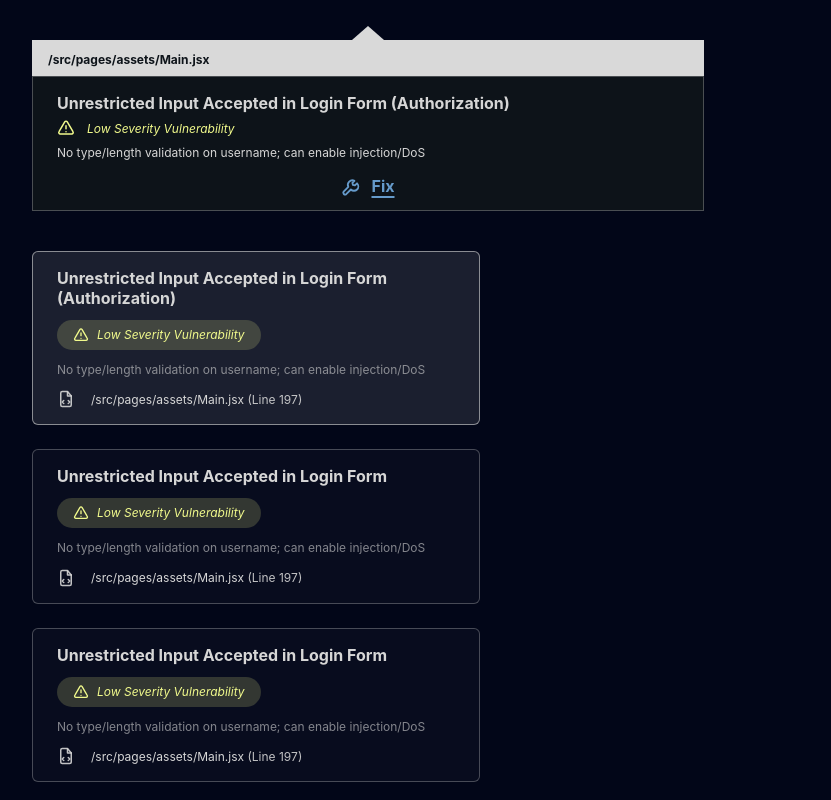
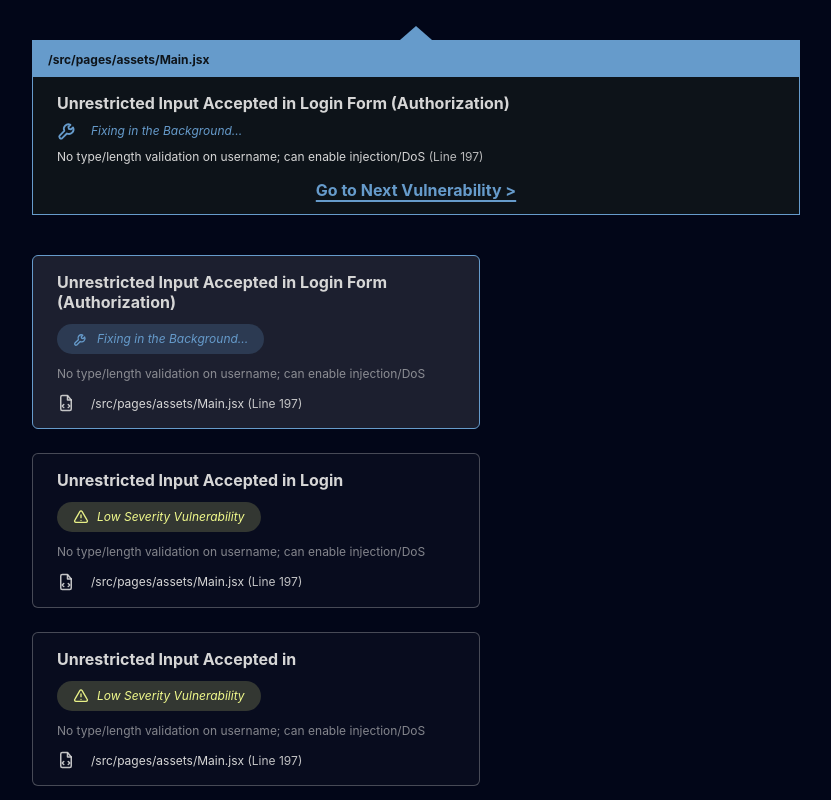
Before and after one commit to jkuo630/Trojan, a Next.js app in the folder frontend/: page /testing in a window 1280 px wide. Both pictures are taken after a click on the button "Fix". Shown: the top 800 px of the page, without its empty margins (0-831 px from the left). Built offline with nearby package versions, Linux system fonts and the light colour scheme.

Commit message:
fixed + fixing states

```diff
--- a/frontend/app/testing/MockFindings.tsx
+++ b/frontend/app/testing/MockFindings.tsx
@@ -14,21 +14,21 @@ export const mockFindings: VulnerabilityCardData[] = [
     line: 197,
   },
   {
-    title: "Unrestricted Input Accepted in Login Form",
+    title: "Unrestricted Input Accepted in Login",
     severity: "low",
     message: "No type/length validation on username; can enable injection/DoS",
     filePath: "/src/pages/assets/Main.jsx",
     line: 197,
   },
   {
-    title: "Unrestricted Input Accepted in Login Form",
+    title: "Unrestricted Input Accepted in",
     severity: "low",
     message: "No type/length validation on username; can enable injection/DoS",
     filePath: "/src/pages/assets/Main.jsx",
     line: 197,
   },
   {
-    title: "Unrestricted Input Accepted in Login Form",
+    title: "Unrestricted Input Accep",
     severity: "low",
     message: "No type/length validation on username; can enable injection/DoS",
     filePath: "/src/pages/assets/Main.jsx",
--- a/frontend/app/testing/page.tsx
+++ b/frontend/app/testing/page.tsx
@@ -6,34 +6,95 @@ import { VulnerabilityCard } from "../../components/Vulnerability";
 import { VulnerabilityPopUp } from "../../components/VulnerabilityPopUp";
 import { mockFindings } from "./MockFindings";
 
+type FixState = "default" | "fixing" | "fixed";
+
+function keyOf(f: { filePath: string; line: number; title: string }) {
+  // stable per-vulnerability key without adding new backend fields
+  return `${f.filePath}:${f.line}:${f.title}`;
+}
+
 export default function TestingPage() {
   const [selectedIndex, setSelectedIndex] = React.useState(0);
+
+  // Store state PER vulnerability (so it persists when you navigate away)
+  const [states, setStates] = React.useState<Record<string, FixState>>(() => {
+    const init: Record<string, FixState> = {};
+    for (const f of mockFindings) init[keyOf(f)] = "default";
+    return init;
+  });
+
   const selected = mockFindings[selectedIndex];
+  const selectedKey = keyOf(selected);
+  const selectedState: FixState = states[selectedKey] ?? "default";
+
+  const goNext = React.useCallback(() => {
+    setSelectedIndex((i) => (i + 1) % mockFindings.length);
+  }, []);
+
+  const onFix = React.useCallback(() => {
+    // IMPORTANT: do NOT advance here
+    setStates((prev) => ({
+      ...prev,
+      [selectedKey]: "fixing",
+    }));
+
+    // ---- BACKEND QUEUE PLACEHOLDER ----
+    // When your backend says this vulnerability is fixed,
+    // call setStates and flip it to "fixed".
+    //
+    // For now, you can simulate it like this (optional):
+    // setTimeout(() => {
+    //   setStates((prev) => ({ ...prev, [selectedKey]: "fixed" }));
+    // }, 2000);
+    // ----------------------------------
+  }, [selectedKey]);
+
+  // Example helper you can call once your backend queue comes in:
+  // (Use filePath/line/title to locate which vuln got fixed.)
+  const markFixedFromBackend = React.useCallback(
+    (f: (typeof mockFindings)[number]) => {
+      const k = keyOf(f);
+      setStates((prev) => ({ ...prev, [k]: "fixed" }));
+    },
+    []
+  );
+
+  // (optional) expose for quick manual testing in devtools:
+  // window.__markFixed = () => markFixedFromBackend(selected);
+  React.useEffect(() => {
+    // @ts-ignore
+    window.__markFixed = () => markFixedFromBackend(selected);
+  }, [markFixedFromBackend, selected]);
 
   return (
     <main className="min-h-screen bg-slate-950 px-8 py-10">
-      <div className="max-w-3xl space-y-10">
-        {/* Pop-up preview (uses same mocked data) */}
-        <div className="max-w-2xl">
+      <div className="max-w-4xl space-y-10">
+        {/* PopUp mirrors the SELECTED card's state */}
+        <div className="max-w-3xl">
           <VulnerabilityPopUp
             data={selected}
-            onFix={() => {
-              // mock action
-              console.log("Fix clicked for:", selected);
-            }}
+            state={selectedState}
+            onFix={() => onFix()}
+            onNext={goNext} // only used when state is fixing/fixed
           />
         </div>
 
-        {/* Card list */}
+        {/* Card list (each card uses its own stored state) */}
         <div className="max-w-md space-y-6">
-          {mockFindings.map((f, i) => (
-            <VulnerabilityCard
-              key={i}
-              data={f}
-              selected={i === selectedIndex}
-              onClick={() => setSelectedIndex(i)}
-            />
-          ))}
+          {mockFindings.map((f, i) => {
+            const k = keyOf(f);
+            const s: FixState = states[k] ?? "default";
+
+            return (
+              <VulnerabilityCard
+                key={k}
+                data={f}
+                selected={i === selectedIndex}
+                onClick={() => setSelectedIndex(i)}
+                state={s}
+              />
+            );
+          })}
         </div>
       </div>
     </main>
--- a/frontend/components/Vulnerability.tsx
+++ b/frontend/components/Vulnerability.tsx
@@ -1,8 +1,10 @@
+// components/Vulnerability.tsx
 "use client";
 
 import * as React from "react";
 
 export type Severity = "low" | "medium" | "high";
+export type FixState = "default" | "fixing" | "fixed";
 
 export type VulnerabilityCardData = {
   title: string;
@@ -18,6 +20,9 @@ export type VulnerabilityCardProps = {
   selected?: boolean;
   onClick?: () => void;
   className?: string;
+
+  /** New: drives the blue/green states */
+  state?: FixState;
 };
 
 function cx(...classes: Array<string | false | null | undefined>) {
@@ -26,38 +31,47 @@ function cx(...classes: Array<string | false | null | undefined>) {
 
 function severityPillClasses(severity: Severity) {
   switch (severity) {
+    case "high":
+      return "bg-[rgb(var(--sev-high-rgb)/0.18)] text-[var(--sev-high)]";
+    case "medium":
+      return "bg-[rgb(var(--sev-medium-rgb)/0.18)] text-[var(--sev-medium)]";
     case "low":
       return "bg-[rgb(var(--sev-low-rgb)/0.18)] text-[var(--sev-low)]";
-    case "medium":
-      return "bg-[rgb(var(--sev-medium-rgb)/0.18)] text-[var(--sev-medium)]";
-    case "high":
-      return "bg-[rgb(var(--sev-high-rgb)/0.18)] text-[var(--sev-high)]";
   }
 }
 
 function severityLabel(severity: Severity) {
   switch (severity) {
+    case "high":
+      return "High";
+    case "medium":
+      return "Medium";
     case "low":
       return "Low";
-    case "medium":
-      return "Medium";
-    case "high":
-      return "High";
   }
 }
 
-function FileIcon() {
+function WarningIcon() {
   return (
-    <svg width="18" height="18" viewBox="0 0 24 24" fill="none" aria-hidden="true">
+    <svg width="16" height="16" viewBox="0 0 24 24" className="opacity-95" fill="none" aria-hidden="true">
       <path
-        d="M14 2H7a2 2 0 0 0-2 2v16a2 2 0 0 0 2 2h10a2 2 0 0 0 2-2V8l-5-6Z"
+        d="M10.29 3.86 2.89 16.66A2 2 0 0 0 4.6 20h14.8a2 2 0 0 0 1.71-3.34l-7.4-12.8a2 2 0 0 0-3.42 0Z"
         stroke="currentColor"
         strokeWidth="2"
+        strokeLinecap="round"
         strokeLinejoin="round"
       />
-      <path d="M14 2v6h6" stroke="currentColor" strokeWidth="2" strokeLinejoin="round" />
+      <path d="M12 9v4" stroke="currentColor" strokeWidth="2" strokeLinecap="round" />
+      <path d="M12 17h.01" stroke="currentColor" strokeWidth="2" strokeLinecap="round" />
+    </svg>
+  );
+}
+
+function WrenchIcon() {
+  return (
+    <svg width="16" height="16" viewBox="0 0 24 24" fill="none" aria-hidden="true">
       <path
-        d="M9 14l-2 2 2 2M15 14l2 2-2 2"
+        d="M14.7 6.3a5 5 0 0 0-6.7 6.7l-5.1 5.1a2 2 0 0 0 2.8 2.8l5.1-5.1a5 5 0 0 0 6.7-6.7l-2.3 2.3-2.2-.6-.6-2.2 2.3-2.3Z"
         stroke="currentColor"
         strokeWidth="2"
         strokeLinecap="round"
@@ -67,19 +81,46 @@ function FileIcon() {
   );
 }
 
-function CautionIcon() {
+function CheckIcon() {
   return (
     <svg width="16" height="16" viewBox="0 0 24 24" fill="none" aria-hidden="true">
       <path
-        d="M10.29 3.86 2.89 16.66A2 2 0 0 0 4.6 20h14.8a2 2 0 0 0 1.71-3.34l-7.4-12.8a2 2 0 0 0-3.42 0Z"
+        d="M20 12a8 8 0 1 1-16 0 8 8 0 0 1 16 0Z"
         stroke="currentColor"
         strokeWidth="2"
+      />
+      <path
+        d="m8.5 12.2 2.2 2.2 4.8-5"
+        stroke="currentColor"
+        strokeWidth="2"
+        strokeLinecap="round"
         strokeLinejoin="round"
       />
-      <path d="M12 9v4" stroke="currentColor" strokeWidth="2" strokeLinecap="round" />
-      <path d="M12 17h.01" stroke="currentColor" strokeWidth="2" strokeLinecap="round" />
     </svg>
   );
+}
+
+function statusBorderClasses(state: FixState, selected: boolean) {
+  // keep the same sizing/opacity/margins, only swap “plain colour”
+  if (state === "fixing") {
+    return cx(
+      "border-[var(--blue)]",
+      selected ? "bg-[rgb(var(--foreground-rgb)/0.12)]" : "bg-[rgb(var(--foreground-rgb)/0.03)]",
+      "hover:bg-[rgb(var(--foreground-rgb)/0.05)] hover:border-[var(--blue)]"
+    );
+  }
+  if (state === "fixed") {
+    return cx(
+      "border-[#4CF177]",
+      selected ? "bg-[rgb(var(--foreground-rgb)/0.12)]" : "bg-[rgb(var(--foreground-rgb)/0.03)]",
+      "hover:bg-[rgb(var(--foreground-rgb)/0.05)] hover:border-[#4CF177]"
+    );
+  }
+
+  // default behavior
+  return selected
+    ? "border-[rgb(var(--foreground-rgb)/0.60)] bg-[rgb(var(--foreground-rgb)/0.12)]"
+    : "border-[rgb(var(--foreground-rgb)/0.30)] bg-[rgb(var(--foreground-rgb)/0.03)] hover:bg-[rgb(var(--foreground-rgb)/0.05)] hover:border-[rgb(var(--foreground-rgb)/0.45)]";
 }
 
 export function VulnerabilityCard({
@@ -87,6 +128,7 @@ export function VulnerabilityCard({
   selected = false,
   onClick,
   className,
+  state = "default",
 }: VulnerabilityCardProps) {
   return (
     <button
@@ -94,20 +136,13 @@ export function VulnerabilityCard({
       onClick={onClick}
       aria-pressed={selected}
       className={cx(
-        // Less rounded corners + tighter feel
         "w-full text-left border rounded-md transition",
         "px-6 py-4",
         "focus:outline-none focus-visible:ring-2 focus-visible:ring-[rgb(var(--blue-rgb)/0.50)]",
-
-        // Selected background noticeably different (matches your 2nd screenshot)
-        selected
-          ? "border-[rgb(var(--foreground-rgb)/0.60)] bg-[rgb(var(--foreground-rgb)/0.12)]"
-          : "border-[rgb(var(--foreground-rgb)/0.30)] bg-[rgb(var(--foreground-rgb)/0.03)] hover:bg-[rgb(var(--foreground-rgb)/0.05)] hover:border-[rgb(var(--foreground-rgb)/0.45)]",
-
+        statusBorderClasses(state, selected),
         className
       )}
     >
-      {/* less space between blocks */}
       <div className="space-y-3">
         {/* Title */}
         <div className="leading-tight">
@@ -117,32 +152,77 @@ export function VulnerabilityCard({
           </div>
         </div>
 
-        {/* Severity pill — thinner */}
-        <div>
-          <span
-            className={cx(
-              "inline-flex items-center gap-2 rounded-full",
-              "px-4 py-1.5",            // thinner pill
-              "text-3 italic",          // keep your standardized size
-              severityPillClasses(data.severity)
-            )}
-          >
-            <span className="text-current">
-              <CautionIcon />
+        {/* State pill / Severity pill */}
+        {state === "default" ? (
+          <div>
+            <span
+              className={cx(
+                "inline-flex items-center gap-2 rounded-full px-4 py-1.5",
+                "text-3 italic",
+                severityPillClasses(data.severity)
+              )}
+            >
+              <span className="text-current">
+                <WarningIcon />
+              </span>
+              {severityLabel(data.severity)} Severity Vulnerability
             </span>
-            {severityLabel(data.severity)} Severity Vulnerability
-          </span>
-        </div>
+          </div>
+        ) : state === "fixing" ? (
+          <div>
+            <span
+              className={cx(
+                "inline-flex items-center gap-2 rounded-full px-4 py-1.5",
+                "text-3 italic",
+                "bg-[rgb(var(--blue-rgb)/0.22)] text-[var(--blue)]"
+              )}
+            >
+              <span className="text-current">
+                <WrenchIcon />
+              </span>
+              Fixing in the Background...
+            </span>
+          </div>
+        ) : (
+          <div>
+            <span
+              className={cx(
+                "inline-flex items-center gap-2 rounded-full px-4 py-1.5",
+                "text-3 italic",
+                "bg-[#4CF177]/20 text-[#4CF177]"
+              )}
+            >
+              <span className="text-current">
+                <CheckIcon />
+              </span>
+              Fixed Vulnerability
+            </span>
+          </div>
+        )}
 
-        {/* Message — less line spacing */}
-        <p className="text-3 leading-snug text-[rgb(var(--gray-rgb)/0.60)]">
-          {data.message}
-        </p>
+        {/* Summary */}
+        <p className="text-3 leading-snug text-[rgb(var(--gray-rgb)/0.60)]">{data.message}</p>
 
-        {/* Location — icon has no border */}
+        {/* Location */}
         <div className="flex items-center gap-4 text-3 text-[var(--gray)]">
           <span className="inline-flex items-center justify-center text-[rgb(var(--gray-rgb)/0.90)]">
-            <FileIcon />
+            {/* file icon */}
+            <svg width="18" height="18" viewBox="0 0 24 24" fill="none" aria-hidden="true">
+              <path
+                d="M14 2H7a2 2 0 0 0-2 2v16a2 2 0 0 0 2 2h10a2 2 0 0 0 2-2V8l-5-6Z"
+                stroke="currentColor"
+                strokeWidth="2"
+                strokeLinejoin="round"
+              />
+              <path d="M14 2v6h6" stroke="currentColor" strokeWidth="2" strokeLinejoin="round" />
+              <path
+                d="M9 14l-2 2 2 2M15 14l2 2-2 2"
+                stroke="currentColor"
+                strokeWidth="2"
+                strokeLinecap="round"
+                strokeLinejoin="round"
+              />
+            </svg>
           </span>
           <span className="truncate leading-tight">
             {data.filePath}{" "}
--- a/frontend/components/VulnerabilityPopUp.tsx
+++ b/frontend/components/VulnerabilityPopUp.tsx
@@ -1,8 +1,10 @@
+// components/VulnerabilityPopUp.tsx
 "use client";
 
 import * as React from "react";
 
 export type Severity = "low" | "medium" | "high";
+export type FixState = "default" | "fixing" | "fixed";
 
 export type VulnerabilityCardData = {
   title: string;
@@ -15,7 +17,16 @@ export type VulnerabilityCardData = {
 
 export type VulnerabilityPopUpProps = {
   data: VulnerabilityCardData;
+
+  /** New: drives the blue/green states */
+  state?: FixState;
+
+  /** Click Fix (should set state->fixing in parent) */
   onFix?: (data: VulnerabilityCardData) => void;
+
+  /** Go to next vulnerability (parent should increment index and loop) */
+  onNext?: () => void;
+
   className?: string;
 };
 
@@ -47,46 +58,24 @@ function severityLabel(severity: Severity) {
 
 function CautionIcon() {
   return (
-    <svg
-      width="18"
-      height="18"
-      viewBox="0 0 24 24"
-      fill="none"
-      aria-hidden="true"
-    >
+    <svg width="18" height="18" viewBox="0 0 24 24" fill="none" aria-hidden="true">
       <path
         d="M10.29 3.86 2.89 16.66A2 2 0 0 0 4.6 20h14.8a2 2 0 0 0 1.71-3.34l-7.4-12.8a2 2 0 0 0-3.42 0Z"
         stroke="currentColor"
         strokeWidth="2"
         strokeLinejoin="round"
       />
-      <path
-        d="M12 9v4"
-        stroke="currentColor"
-        strokeWidth="2"
-        strokeLinecap="round"
-      />
-      <path
-        d="M12 17h.01"
-        stroke="currentColor"
-        strokeWidth="2"
-        strokeLinecap="round"
-      />
+      <path d="M12 9v4" stroke="currentColor" strokeWidth="2" strokeLinecap="round" />
+      <path d="M12 17h.01" stroke="currentColor" strokeWidth="2" strokeLinecap="round" />
     </svg>
   );
 }
 
 function WrenchIcon() {
   return (
-    <svg
-      width="22"
-      height="22"
-      viewBox="0 0 24 24"
-      fill="none"
-      aria-hidden="true"
-    >
+    <svg width="22" height="22" viewBox="0 0 24 24" fill="none" aria-hidden="true">
       <path
-        d="M14.7 6.3a5 5 0 0 0-6.7 6.7l-5.1 5.1a2 2 0 0 0 2.8 2.8l5.1-5.1a2 2 0 0 0 6.7-6.7l-2.3 2.3-2.2-.6-.6-2.2 2.3-2.3Z"
+        d="M14.7 6.3a5 5 0 0 0-6.7 6.7l-5.1 5.1a2 2 0 0 0 2.8 2.8l5.1-5.1a5 5 0 0 0 6.7-6.7l-2.3 2.3-2.2-.6-.6-2.2 2.3-2.3Z"
         stroke="currentColor"
         strokeWidth="2"
         strokeLinecap="round"
@@ -96,24 +85,63 @@ function WrenchIcon() {
   );
 }
 
+function CheckIcon() {
+  return (
+    <svg width="22" height="22" viewBox="0 0 24 24" fill="none" aria-hidden="true">
+      <path d="M20 12a8 8 0 1 1-16 0 8 8 0 0 1 16 0Z" stroke="currentColor" strokeWidth="2" />
+      <path
+        d="m8.5 12.2 2.2 2.2 4.8-5"
+        stroke="currentColor"
+        strokeWidth="2"
+        strokeLinecap="round"
+        strokeLinejoin="round"
+      />
+    </svg>
+  );
+}
+
+function barBgClass(state: FixState) {
+  if (state === "fixing") return "bg-[var(--blue)]";
+  if (state === "fixed") return "bg-[#4CF177]";
+  return "bg-[#D9D9D9]";
+}
+
+function triangleColorClass(state: FixState) {
+  if (state === "fixing") return "border-b-[var(--blue)]";
+  if (state === "fixed") return "border-b-[#4CF177]";
+  return "border-b-[#D9D9D9]";
+}
+
+function bodyBorderClass(state: FixState) {
+  if (state === "fixing") return "border-[var(--blue)]";
+  if (state === "fixed") return "border-[#4CF177]";
+  return "border-[rgb(var(--foreground-rgb)/0.30)]";
+}
+
 export function VulnerabilityPopUp({
   data,
+  state = "default",
   onFix,
+  onNext,
   className,
 }: VulnerabilityPopUpProps) {
+  const statusColor = state === "fixing" ? "text-[var(--blue)]" : state === "fixed" ? "text-[#4CF177]" : "";
+  const statusHover = "hover:text-white hover:decoration-white";
+
   return (
     <section className={cx("w-full", className)}>
       {/* Top bar */}
       <div className="relative">
-        <div className="h-9 w-full bg-[#D9D9D9]" />
+        <div className={cx("h-9 w-full", barBgClass(state))} />
 
-        {/* Center triangle pointer (tip UP, sitting on top of bar) */}
+        {/* Center triangle pointer (tip UP, on top of bar) */}
+        <div className="absolute left-1/2 top-0 -translate-x-1/2 -translate-y-full" aria-hidden="true">
           <div
-          className="absolute left-1/2 top-0 -translate-x-1/2 -translate-y-full"
-          aria-hidden="true"
-        >
-          {/* triangle pointing up */}
-          <div className="h-0 w-0 border-l-[16px] border-r-[16px] border-b-[14px] border-l-transparent border-r-transparent border-b-[#D9D9D9]" />
+            className={cx(
+              "h-0 w-0 border-l-[16px] border-r-[16px] border-b-[14px] border-l-transparent border-r-transparent",
+              triangleColorClass(state)
+            )}
+          />
         </div>
 
         {/* File path (12 bold, #0E141A) */}
@@ -127,64 +155,89 @@ export function VulnerabilityPopUp({
       {/* Body */}
       <div
         className={cx(
-          "border border-[rgb(var(--foreground-rgb)/0.30)]",
+          "border",
+          bodyBorderClass(state),
           "bg-[rgb(var(--background-rgb)/0.96)]",
-          "px-6 pt-4 pb-3",
+          "px-6 pt-4 pb-3"
         )}
       >
-        {/* Title: 16 bold, #D6D6D6 */}
+        {/* Title */}
         <h3 className="text-[16px] font-bold font-[var(--font-sans)] text-[var(--gray)] leading-tight">
           {data.title}
-          {data.category ? <span> ({data.category})</span> : null}
+          {data.category ? <span>{" "}({data.category})</span> : null}
         </h3>
 
-        {/* Severity: 12 italic, severity color */}
+        {/* Severity / Fixing / Fixed line */}
+        {state === "default" ? (
           <div className="mt-1.5 flex items-center gap-3">
-          <span
-            className={cx(
-              "inline-flex items-center",
-              severityTextClasses(data.severity),
-            )}
-          >
+            <span className={cx("inline-flex items-center", severityTextClasses(data.severity))}>
               <CautionIcon />
             </span>
-          <span
-            className={cx(
-              "text-[12px] italic font-[var(--font-sans)] leading-tight",
-              severityTextClasses(data.severity),
-            )}
-          >
+            <span className={cx("text-[12px] italic font-[var(--font-sans)] leading-tight", severityTextClasses(data.severity))}>
               {severityLabel(data.severity)} Severity Vulnerability
             </span>
           </div>
+        ) : state === "fixing" ? (
+          <div className="mt-1.5 flex items-center gap-3">
+            <span className={cx("inline-flex items-center", statusColor)}>
+              <WrenchIcon />
+            </span>
+            <span className={cx("text-[12px] italic font-[var(--font-sans)] leading-tight", statusColor)}>
+              Fixing in the Background...
+            </span>
+          </div>
+        ) : (
+          <div className="mt-1.5 flex items-center gap-3">
+            <span className={cx("inline-flex items-center", statusColor)}>
+              <CheckIcon />
+            </span>
+            <span className={cx("text-[12px] italic font-[var(--font-sans)] leading-tight", statusColor)}>
+              Fixed Vulnerability
+            </span>
+          </div>
+        )}
 
-        {/* Message: 12 regular, #D6D6D6; tighter line height */}
+        {/* Message + line number at end */}
         <p className="mt-2 text-[12px] font-normal font-[var(--font-sans)] text-[var(--gray)] leading-snug">
-          {data.message}
+          {data.message}{" "}
+          <span className="text-[rgb(var(--gray-rgb)/0.85)]">(Line {data.line})</span>
         </p>
 
-        {/* Fix button: bold 16, #669BCB, underlined + hover turns light gray */}
+        {/* Action: Fix (default) OR Go to Next (fixing/fixed) */}
         <div className="mt-3 flex justify-center">
+          {state === "default" ? (
             <button
               type="button"
               onClick={() => onFix?.(data)}
               className={cx(
-              "group inline-flex items-center gap-2",
-              "cursor-pointer",
+                "group inline-flex items-center gap-2 cursor-pointer",
                 "text-[16px] font-bold font-[var(--font-sans)] text-[var(--blue)]",
-              "underline underline-offset-4 decoration-2",
-              "transition-colors",
-              // hover -> light gray (#D6D6D6)
-              "hover:text-[var(--gray)] hover:decoration-[var(--gray)]",
-              "active:scale-[0.98]",
-              "focus:outline-none focus-visible:ring-2 focus-visible:ring-[rgb(var(--blue-rgb)/0.55)] focus-visible:ring-offset-2 focus-visible:ring-offset-[rgb(var(--background-rgb))]",
+                "underline underline-offset-4 decoration-2 transition-colors",
+                statusHover,
+                "focus:outline-none focus-visible:ring-2 focus-visible:ring-[rgb(var(--blue-rgb)/0.55)] focus-visible:ring-offset-2 focus-visible:ring-offset-[rgb(var(--background-rgb))]"
               )}
             >
-            <span className="transition-colors group-hover:text-[var(--gray)]">
+              <span className={cx("transition-colors", "group-hover:text-white")}>
                 <WrenchIcon />
               </span>
               Fix
             </button>
+          ) : (
+            <button
+              type="button"
+              onClick={onNext}
+              className={cx(
+                "cursor-pointer",
+                "text-[16px] font-bold font-[var(--font-sans)] underline underline-offset-4 decoration-2 transition-colors",
+                state === "fixing" ? "text-[var(--blue)]" : "text-[#4CF177]",
+                state === "fixing" ? "decoration-[var(--blue)]" : "decoration-[#4CF177]",
+                statusHover,
+                "focus:outline-none focus-visible:ring-2 focus-visible:ring-[rgb(var(--blue-rgb)/0.55)] focus-visible:ring-offset-2 focus-visible:ring-offset-[rgb(var(--background-rgb))]"
+              )}
+            >
+              Go to Next Vulnerability &gt;
+            </button>
+          )}
         </div>
       </div>
     </section>
```
Lines whose indentation alone changed are shown as unchanged.
